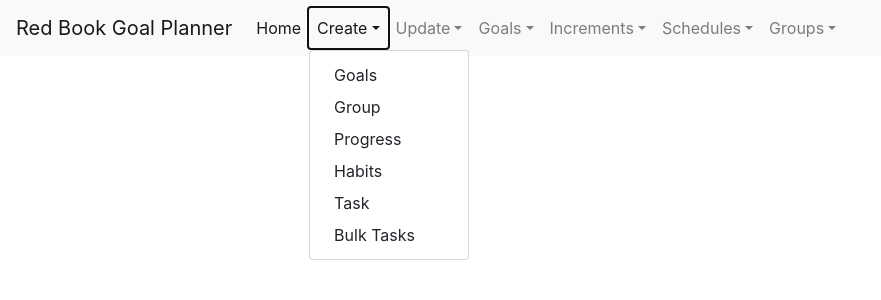
After one commit to SeanMcOwen/Red-Book-Productivity-Planner, a Flask app: template RedBookFlask/templates/BaseDT.html in a window 1280 px wide, after a click on "Create". The commit adds this page. Shown: the top 300 px of the page, without its empty margins (0-881 px from the left). Run offline with Flask 2, Linux system fonts and the light colour scheme; the template is opened without the code that fills it, so the values that code supplies are empty; parts of the project's set-up code (start-up, migrations or seed data) failed here and were passed over; some libraries are stand-ins or nearby versions.

Commit message:
data-tables example

```diff
--- /dev/null
+++ b/RedBookFlask/templates/BaseDT.html
@@ -0,0 +1,101 @@
+<!doctype html>
+<html lang="en">
+  <head>
+    <!-- Required meta tags -->
+    <meta charset="utf-8">
+    <meta name="viewport" content="width=device-width, initial-scale=1, shrink-to-fit=no">
+
+    <!-- Bootstrap CSS -->
+    <link rel="stylesheet" href="https://stackpath.bootstrapcdn.com/bootstrap/4.5.0/css/bootstrap.min.css" integrity="sha384-9aIt2nRpC12Uk9gS9baDl411NQApFmC26EwAOH8WgZl5MYYxFfc+NcPb1dKGj7Sk" crossorigin="anonymous">
+
+    <link rel="stylesheet" type="text/css" href="https://cdn.datatables.net/1.10.22/css/jquery.dataTables.css">
+
+
+    <title>Red Book Productivity Planner</title>
+  </head>
+  <body>
+    <script src="https://code.jquery.com/jquery-3.5.1.slim.min.js" integrity="sha384-DfXdz2htPH0lsSSs5nCTpuj/zy4C+OGpamoFVy38MVBnE+IbbVYUew+OrCXaRkfj" crossorigin="anonymous"></script>
+    <script src="https://cdn.jsdelivr.net/npm/popper.js@1.16.0/dist/umd/popper.min.js" integrity="sha384-Q6E9RHvbIyZFJoft+2mJbHaEWldlvI9IOYy5n3zV9zzTtmI3UksdQRVvoxMfooAo" crossorigin="anonymous"></script>
+    <script src="https://stackpath.bootstrapcdn.com/bootstrap/4.5.0/js/bootstrap.min.js" integrity="sha384-OgVRvuATP1z7JjHLkuOU7Xw704+h835Lr+6QL9UvYjZE3Ipu6Tp75j7Bh/kR0JKI" crossorigin="anonymous"></script>
+    <script type="text/javascript" charset="utf8" src="https://cdn.datatables.net/1.10.22/js/jquery.dataTables.js"></script>
+
+
+    <nav class="navbar navbar-expand-lg navbar-light bg-light">
+  <a class="navbar-brand" href="/">Red Book Goal Planner</a>
+  <button class="navbar-toggler" type="button" data-toggle="collapse" data-target="#navbarSupportedContent" aria-controls="navbarSupportedContent" aria-expanded="false" aria-label="Toggle navigation">
+    <span class="navbar-toggler-icon"></span>
+  </button>
+
+  <div class="collapse navbar-collapse" id="navbarSupportedContent">
+    <ul class="navbar-nav mr-auto">
+      <li class="nav-item active">
+        <a class="nav-link" href="/">Home</a>
+      </li>
+            <li class="nav-item dropdown">
+        <a class="nav-link dropdown-toggle" data-toggle="dropdown" href="#" role="button" aria-haspopup="true" aria-expanded="false">Create</a>
+        <div class="dropdown-menu">
+          <a class="dropdown-item" href="{{ url_for('create.goals_page') }}">Goals</a>
+          <a class="dropdown-item" href="{{ url_for('create.group_page') }}">Group</a>
+          <a class="dropdown-item" href="{{ url_for('create.progress_page') }}">Progress</a>
+          <a class="dropdown-item" href="{{ url_for('create.habits_page') }}">Habits</a>
+          <a class="dropdown-item" href="{{ url_for('create.task_page') }}">Task</a>
+          <a class="dropdown-item" href="{{ url_for('create.bulk_task_page') }}">Bulk Tasks</a>
+
+        </div>
+      </li>
+
+      <li class="nav-item dropdown">
+        <a class="nav-link dropdown-toggle" data-toggle="dropdown" href="#" role="button" aria-haspopup="true" aria-expanded="false">Update</a>
+        <div class="dropdown-menu">
+
+
+          <a class="dropdown-item" href="{{ url_for('create.update_progress_page') }}">Update Progress</a>
+          <a class="dropdown-item" href="{{ url_for('create.update_habits_page') }}">Update Habits</a>
+          <a class="dropdown-item" href="{{ url_for('create.update_tasks_page') }}">Update Tasks</a>
+        </div>
+      </li>
+
+      <li class="nav-item dropdown">
+        <a class="nav-link dropdown-toggle" data-toggle="dropdown" href="#" role="button" aria-haspopup="true" aria-expanded="false">Goals</a>
+        <div class="dropdown-menu">
+          <a class="dropdown-item" href="{{ url_for('goals.goals_page') }}">Goals</a>
+
+        </div>
+      </li>
+      <li class="nav-item dropdown">
+        <a class="nav-link dropdown-toggle" data-toggle="dropdown" href="#" role="button" aria-haspopup="true" aria-expanded="false">Increments</a>
+        <div class="dropdown-menu">
+          <a class="dropdown-item" href="{{ url_for('increments.increments_page') }}">Increments</a>
+                  <a class="dropdown-item" href="{{ url_for('increments.daily_increments_page') }}">Historical Increments</a>
+                  <a class="dropdown-item" href="{{ url_for('increments.progress_bars_page') }}">Progress Bars</a>
+                  <a class="dropdown-item" href="{{ url_for('increments.habits_increments_page') }}">Habits Increments</a>
+                  <a class="dropdown-item" href="{{ url_for('increments.task_increments_page') }}">Tasks Increments</a>
+
+        </div>
+      </li>
+      <li class="nav-item dropdown">
+        <a class="nav-link dropdown-toggle" data-toggle="dropdown" href="#" role="button" aria-haspopup="true" aria-expanded="false">Schedules</a>
+        <div class="dropdown-menu">
+          <a class="dropdown-item" href="{{ url_for('schedules.schedules_page') }}">Schedules</a>
+          <a class="dropdown-item" href="{{ url_for('schedules.calendar_page') }}">Calendar</a>
+          <a class="dropdown-item" href="{{ url_for('schedules.schedules_PIT_page') }}">PIT Schedules</a>
+          <a class="dropdown-item" href="{{ url_for('schedules.effective_dates_page') }}">Effective Dates</a>
+
+        </div>
+      </li>
+            <li class="nav-item dropdown">
+        <a class="nav-link dropdown-toggle" data-toggle="dropdown" href="#" role="button" aria-haspopup="true" aria-expanded="false">Groups</a>
+        <div class="dropdown-menu">
+          <a class="dropdown-item" href="{{ url_for('groups.calendar_progress_page') }}">Calendar Progress</a>
+
+        </div>
+      </li>
+    </ul>
+  </div>
+</nav>
+
+{% block content %}
+
+{% endblock %}
+  </body>
+</html>
```
Also changed, not shown: RedBookFlask/Playground/templates/DataTables.html (+22 -2 lines).
